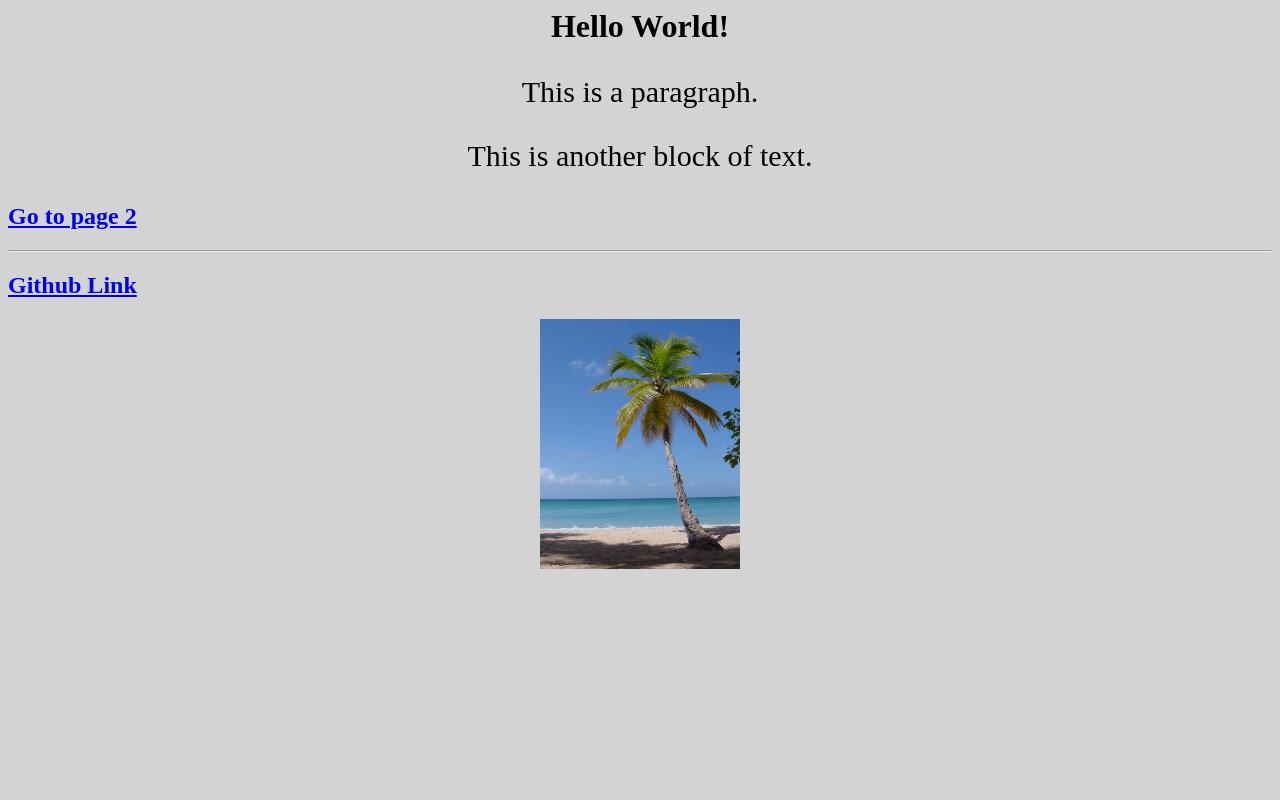
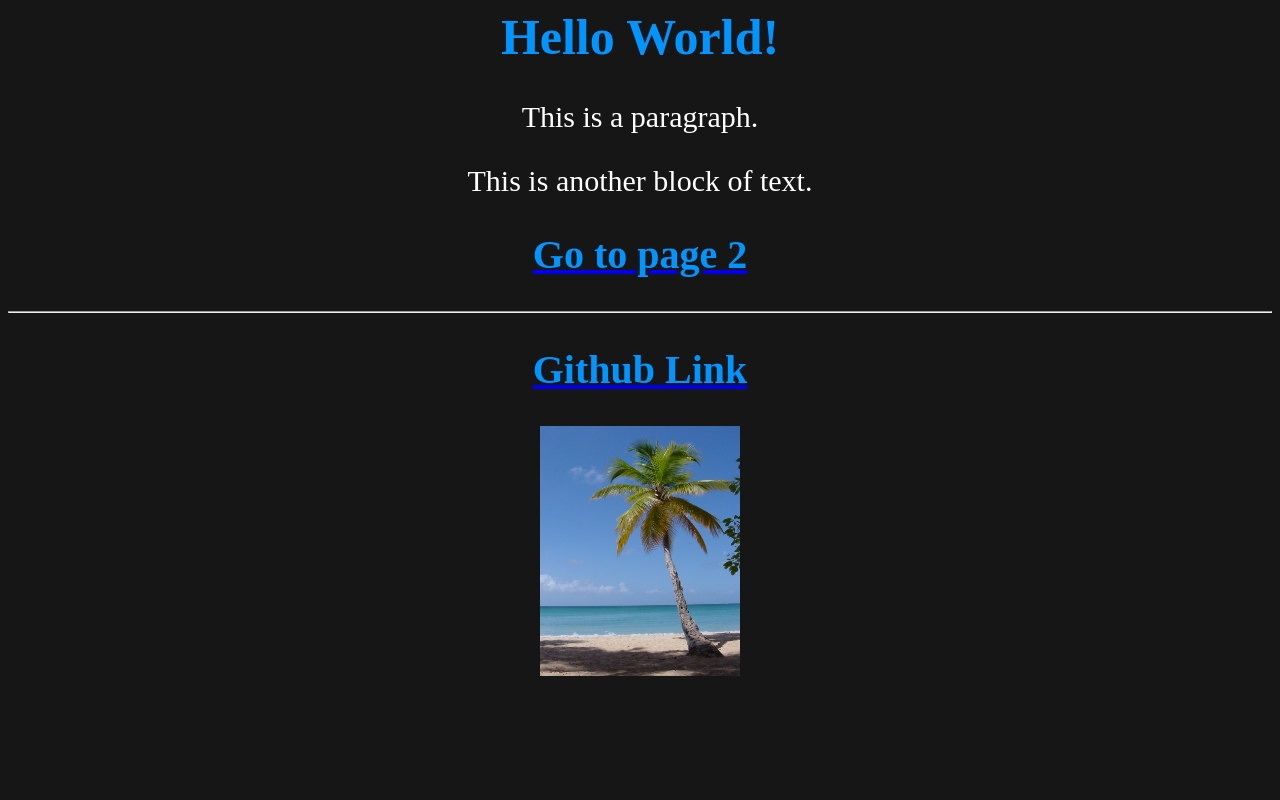
Before and after one commit to JohnFuhrm12/Django-Web-App, a Django app: page /hello/ in a window 1280 px wide. Run offline with Django 4.2, Linux system fonts and the light colour scheme.

Commit message:
Add files via upload

```diff
--- a/hello/static/styles.css
+++ b/hello/static/styles.css
@@ -1,14 +1,23 @@
 body {
-        background-color: lightgrey;
+        background-color: rgb(22, 22, 23);
     }
 
     h1 {
+        font-size: 50px;
         text-align: center;
+        color: rgb(0, 149, 255);
+    }
+
+    h2 {
+        font-size: 40px;
+        text-align: center;
+        color: rgb(0, 149, 255);
     }
 
     p {
         text-align: center;
         font-size: 30px;
+        color: white;
     }
 
     .center {
```
